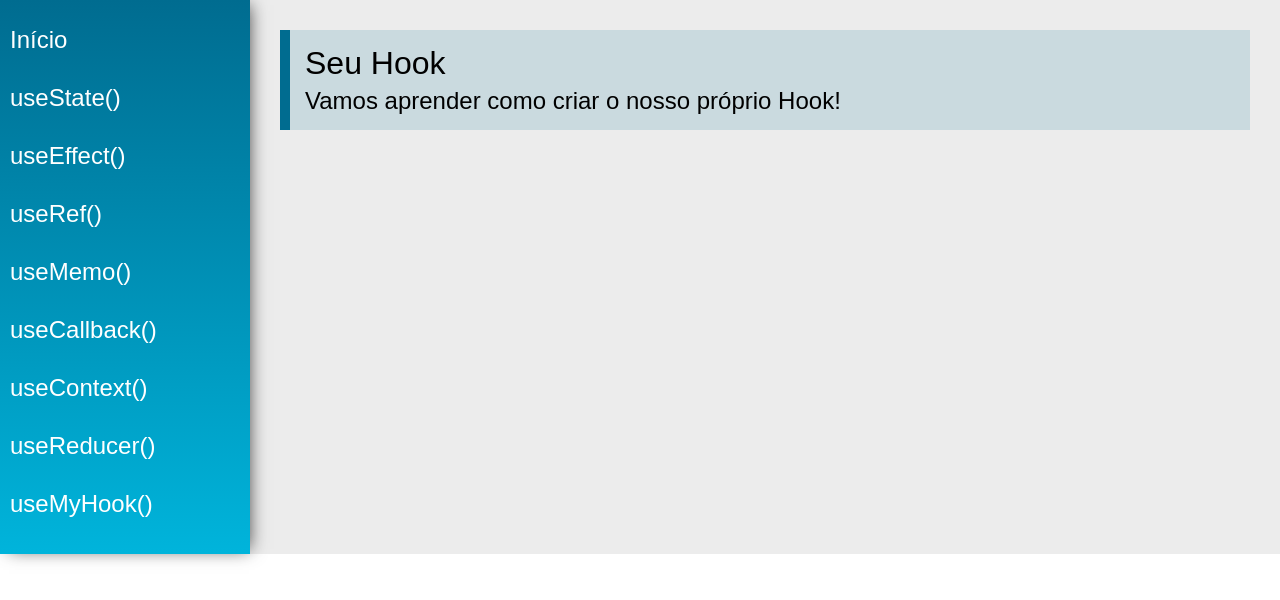
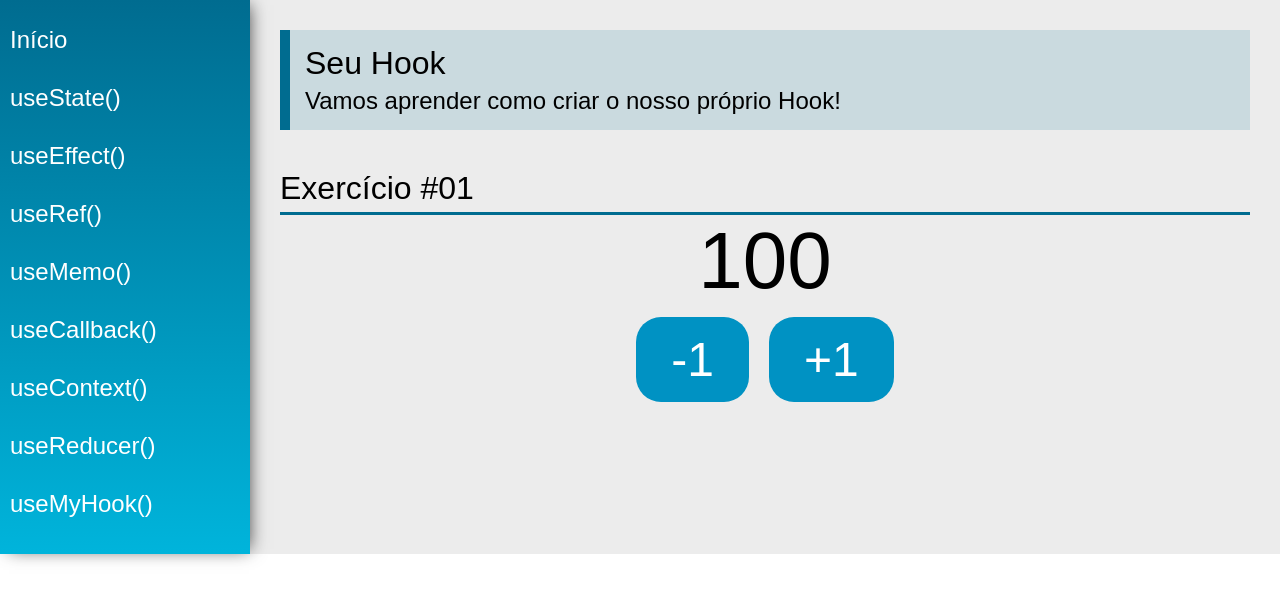
Before and after one commit to Tiago-devop/hooks, a React (Create React App) app: page /useCustom in a window 1280 px wide. Shown: the top 600 px of the page. Built offline with nearby package versions, Linux system fonts and the light colour scheme.

Commit message:
how to create my own hook #01

```diff
--- /dev/null
+++ b/src/hooks/useCounter.js
@@ -0,0 +1,16 @@
+import { useState } from "react";
+
+const useCounter = (initialValue = 100) => {
+  const [count, setCount] = useState(initialValue);
+
+  function inc() {
+    setCount(count + 1);
+  }
+  function dec() {
+    setCount(count - 1);
+  }
+
+  return [count, inc, dec];
+};
+
+export default useCounter;
--- a/src/views/examples/UseCustom.jsx
+++ b/src/views/examples/UseCustom.jsx
@@ -1,15 +1,31 @@
-import React from 'react'
-import PageTitle from '../../components/layout/PageTitle'
+import React from "react";
+import PageTitle from "../../components/layout/PageTitle";
+import SectionTitle from "../../components/layout/SectionTitle";
+import useCounter from "../../hooks/useCounter";
 
 const UseRef = (props) => {
+  const [count, inc, dec] = useCounter();
+
   return (
     <div className="UseCustom">
       <PageTitle
         title="Seu Hook"
         subtitle="Vamos aprender como criar o nosso próprio Hook!"
       />
+      <SectionTitle title="Exercício #01" />
+      <div className="center">
+        <span className="text">{count}</span>
+        <div>
+          <button className="btn" onClick={() => dec()}>
+            -1
+          </button>
+          <button className="btn" onClick={() => inc()}>
+            +1
+          </button>
         </div>
-    )
-}
+      </div>
+    </div>
+  );
+};
 
-export default UseRef
+export default UseRef;
```
Also changed, not shown: 1 other file (tests, documents, lock files or other folders). Lines whose indentation alone changed are shown as unchanged.
